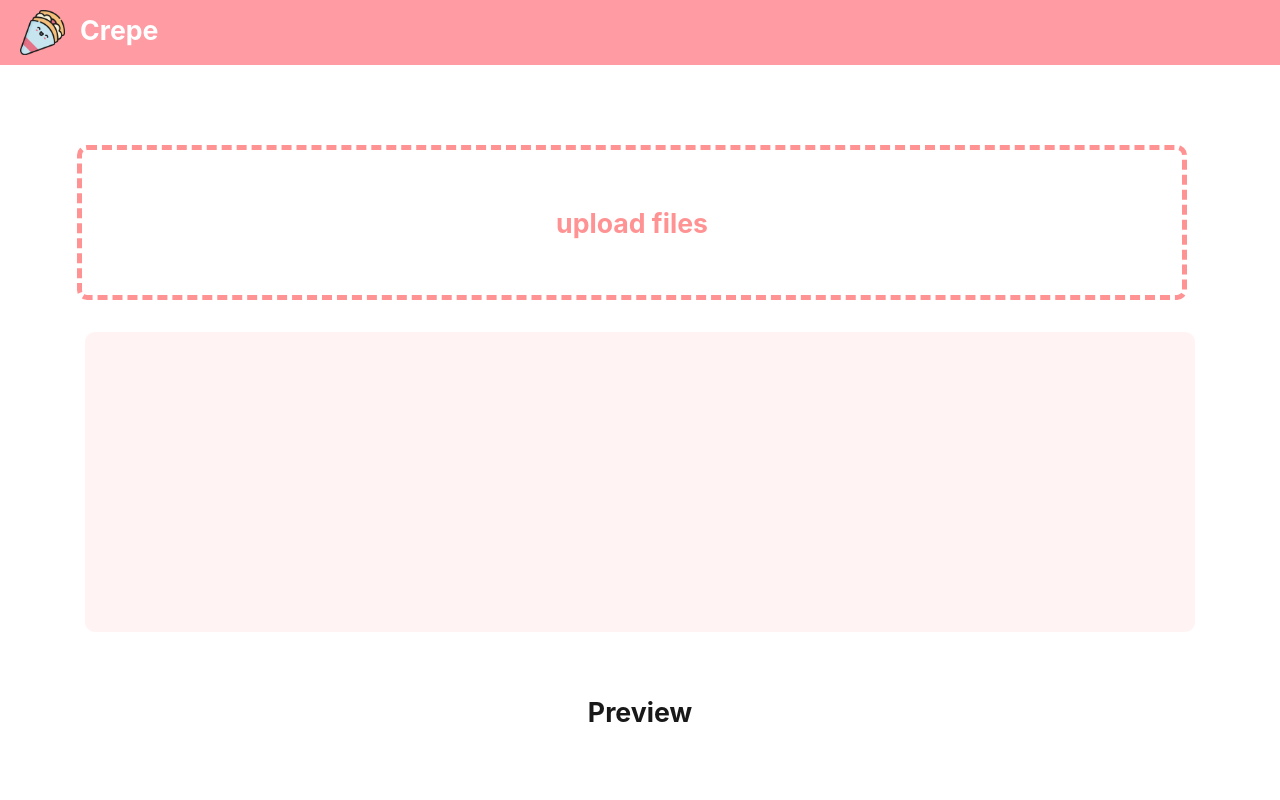
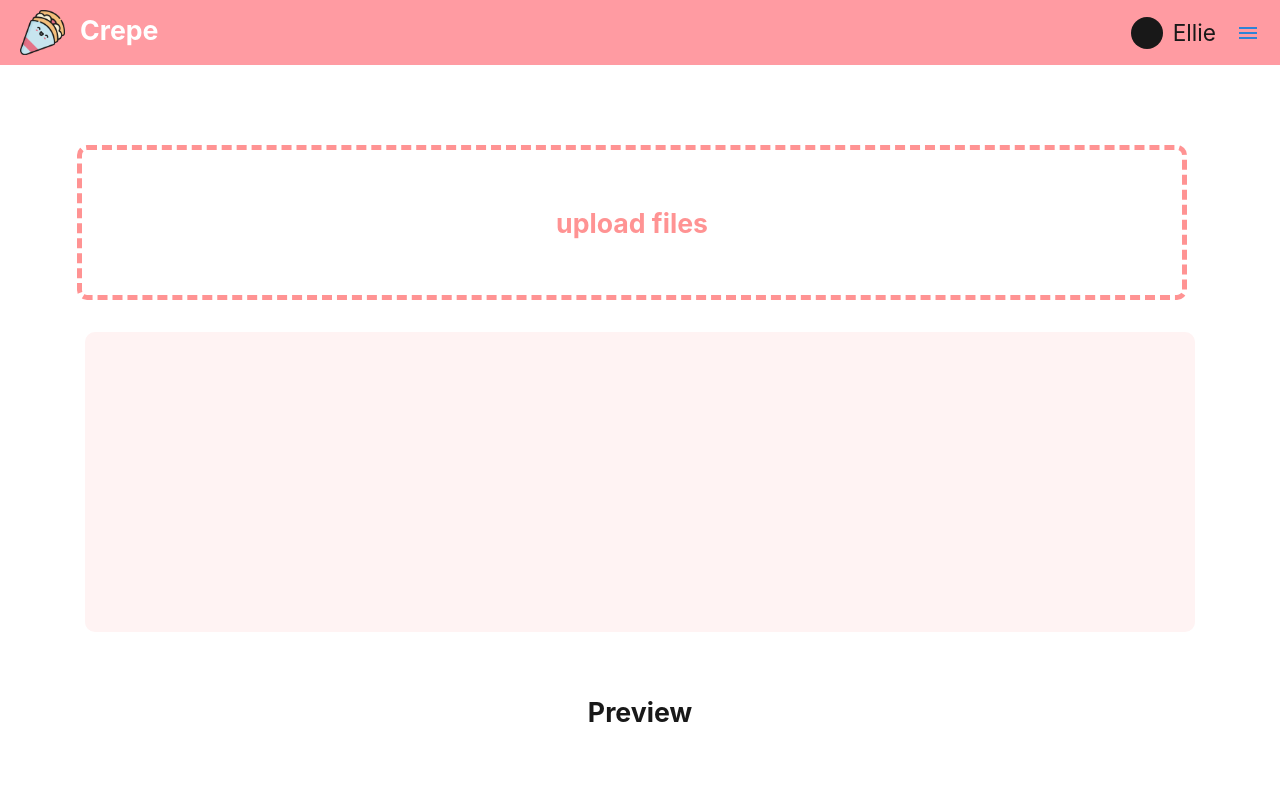
Before and after one commit to tukcom2023CD/AOK, a React (Create React App) app in the folder frontend/: page /upload in a window 1280 px wide. Shown: the top 800 px of the page. Built offline with nearby package versions, Linux system fonts and the light colour scheme.

Commit message:
refactor: 상단바 프로필 적용 완료

```diff
--- a/frontend/src/Components/UpsideBar.tsx
+++ b/frontend/src/Components/UpsideBar.tsx
@@ -1,6 +1,8 @@
 import * as React from 'react';
 import crepeimg from '../Images/crepeimg.png';
 import styled from 'styled-components';
+import Profile from '../Components/Profile';
+
 
 const BackgrDiv = styled.div`
     display: flex;
@@ -32,6 +34,12 @@ const TitleDiv = styled.div`
     margin-bottom: 5px;
 `;
 
+const ProfileDiv = styled.div `
+    display: flex;
+    margin-left: auto;
+    align-items: center;
+
+`;
 
 export default function UpsideBar() {
     return(
@@ -41,6 +49,9 @@ export default function UpsideBar() {
                 <TitleDiv>Crepe</TitleDiv>
             </LogoDiv>
 
+            <ProfileDiv>
+                <Profile/>
+            </ProfileDiv>
         </BackgrDiv>
     );
 }
--- a/frontend/src/Pages/LogHistory.tsx
+++ b/frontend/src/Pages/LogHistory.tsx
@@ -1,7 +1,7 @@
 import * as React from 'react';
 import Box from '@mui/material/Box';
 import { ThemeProvider,createTheme } from '@mui/material/styles';
-import UpsideBar from '../Components/UpsideBar';
+import UpsideGray from '../Components/UpsideGray';
 import { Typography, Button,IconButton } from '@mui/material';
 import BasicSelect from '../Components/ProjectSelect';
 import BasicList from '../Components/List';
@@ -67,7 +67,7 @@ export default function LogHistory2() {
             <Box sx={{ flexGrow: 1, flexShrink:1 }} display={'flex'}>
                 <Box sx={{bgcolor: 'secondary.light'}} width={'16vw'} height={'100vh'} position={'fixed'}>
                     <Box>
-                        <UpsideBar />
+                        <UpsideGray />
                     </Box>
                             <Box height={'88vh'}>
                                 <BasicSelect />
```
